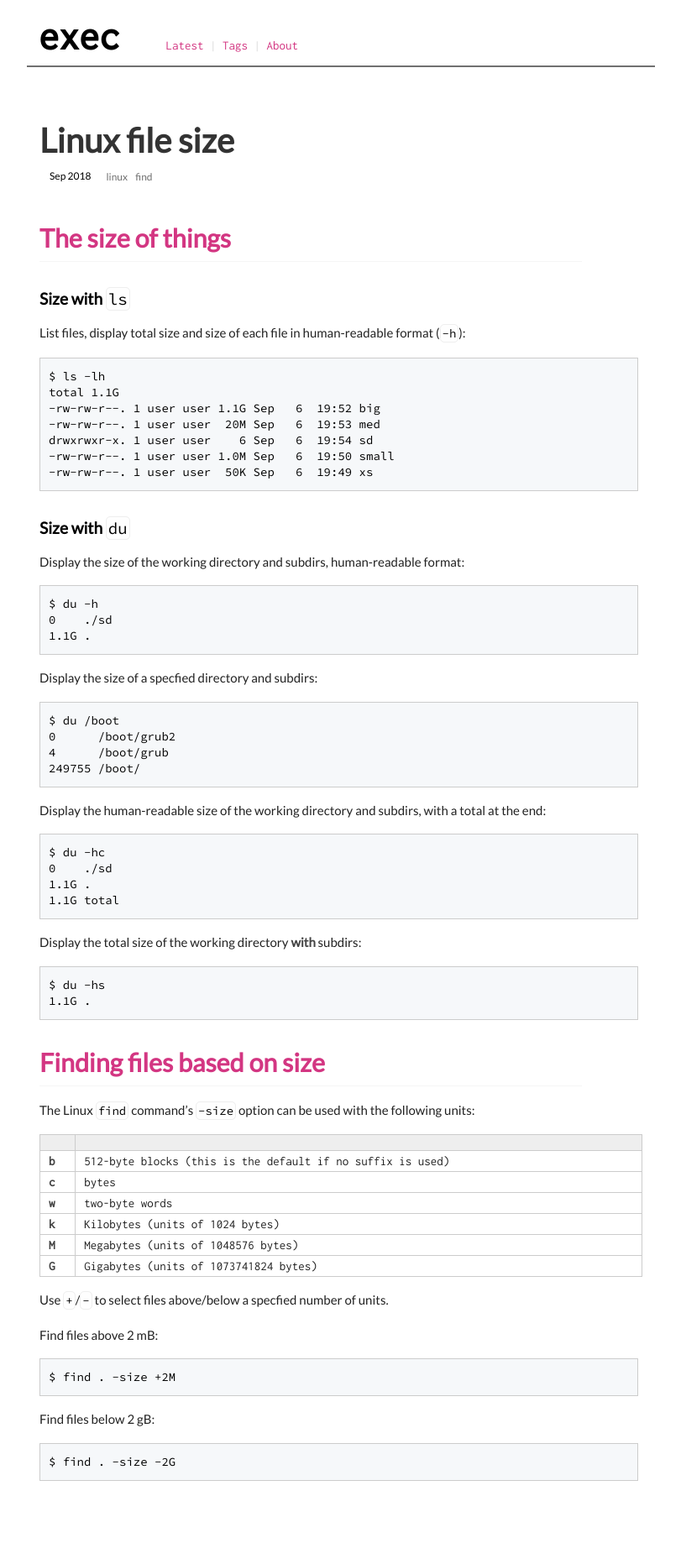
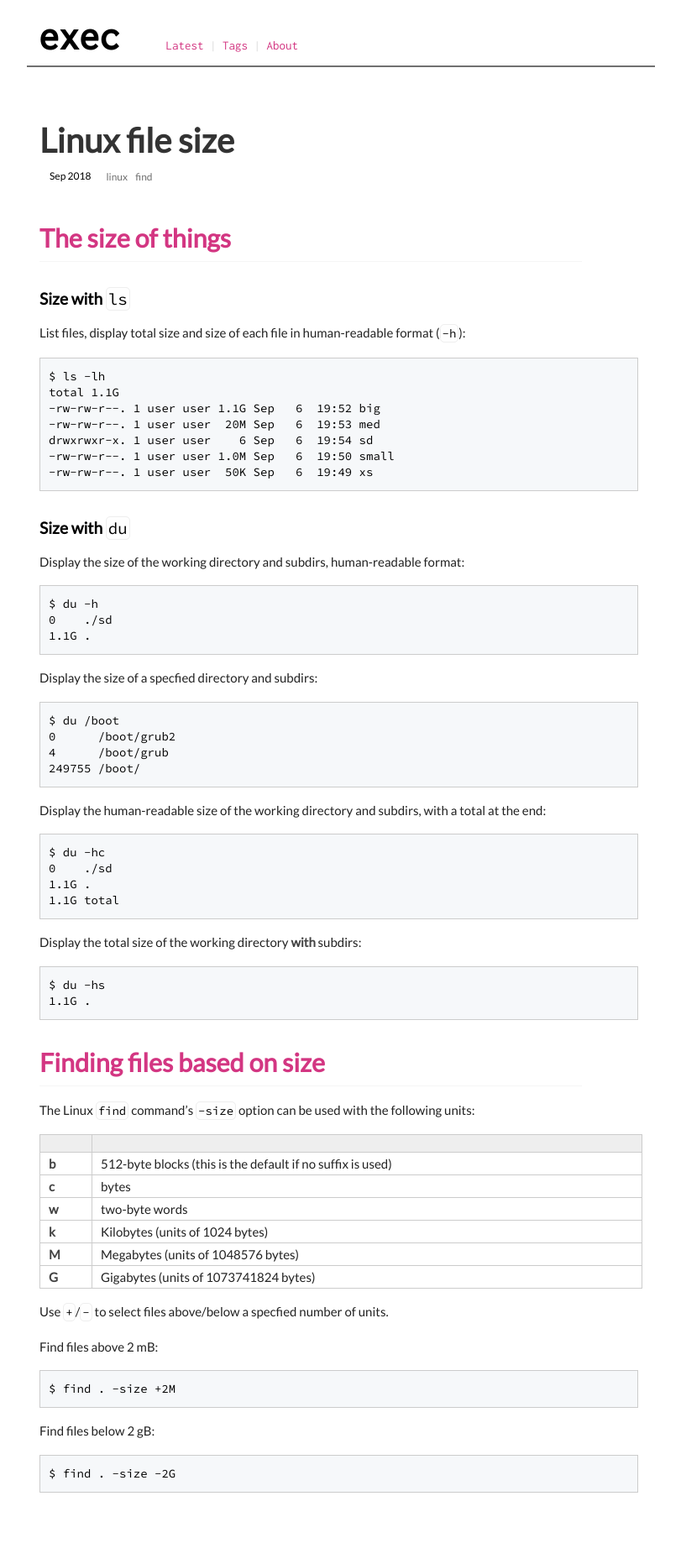
Before and after one commit to execas/execas.github.io, a Jekyll site: the page built from _posts/2018-09-07-linux-file-size.md, in a window 1280 px wide. Shown: the whole page at 84% size, without its empty margins (234-1045 px from the left). Built offline with Jekyll 4.4.1, drawn with Linux system fonts in a browser that asks for light colours.

Commit message:
Update execas.css

```diff
--- a/css/execas.css
+++ b/css/execas.css
@@ -320,7 +320,6 @@
 .post table {
      border-collapse: collapse;
      border: 1px solid #ccc;
-     font-family: 'Inconsolata';
      width: 100%;
 }
 
```
